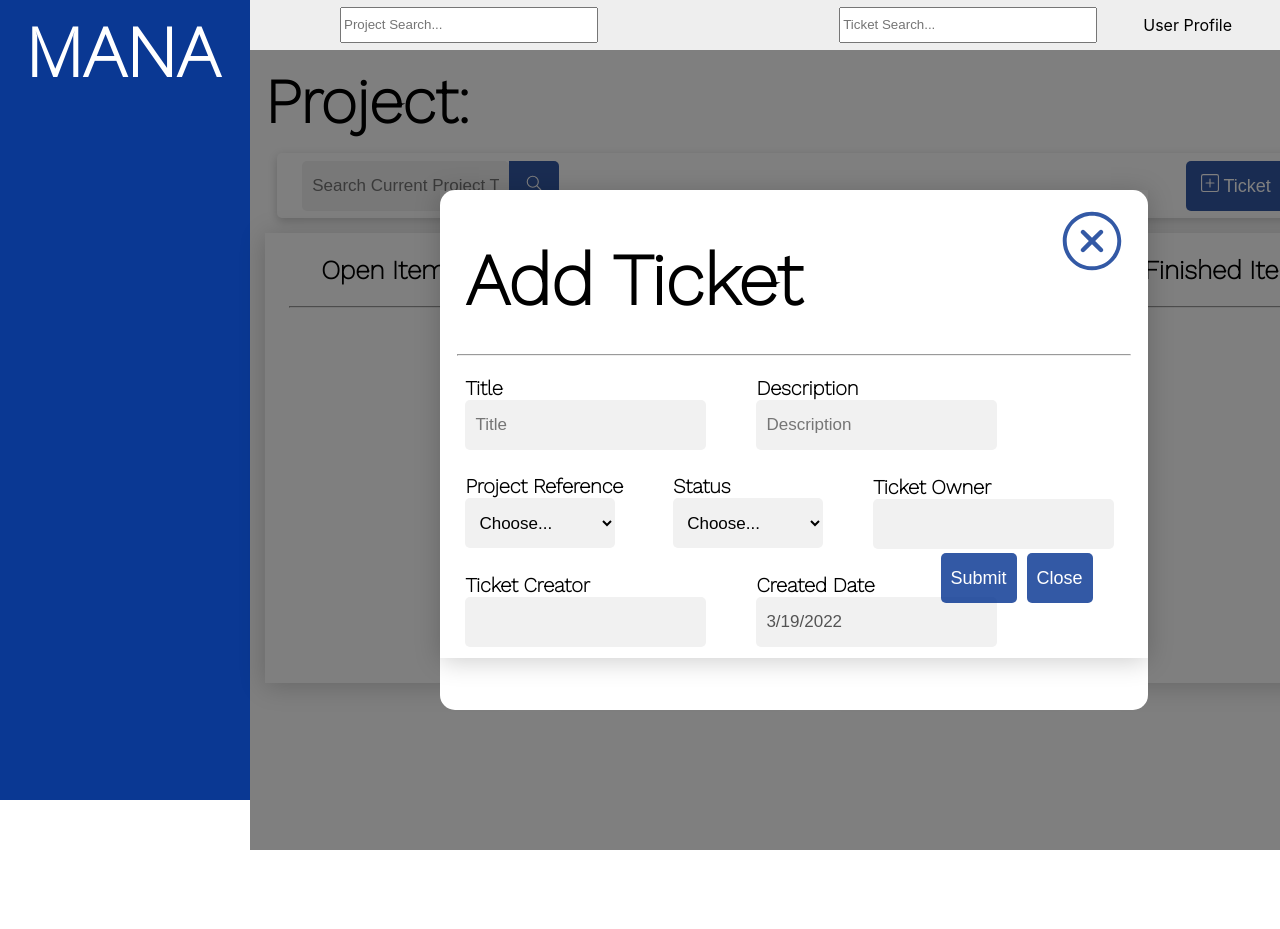
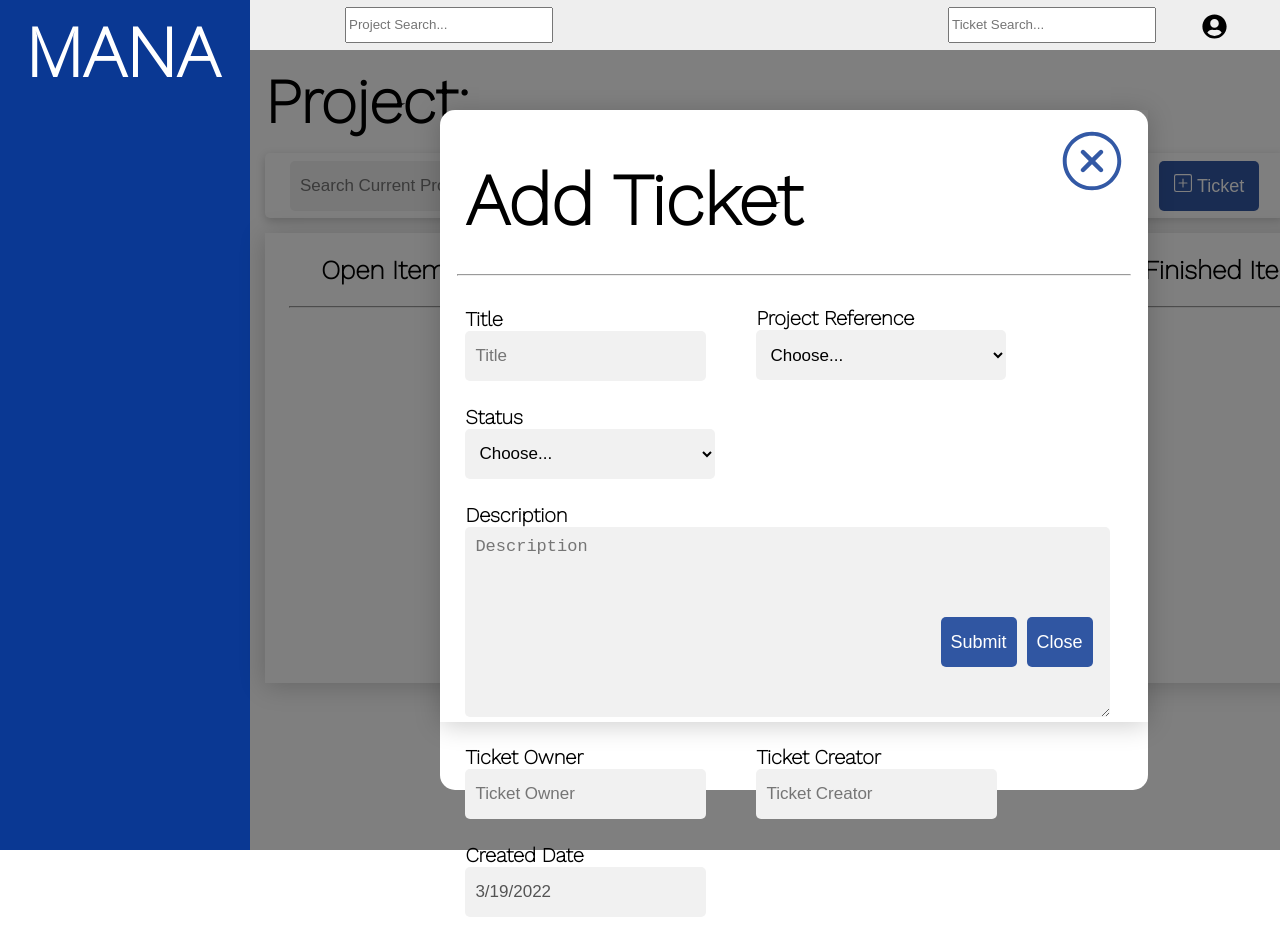
Before and after one commit to Chaptastic12/mana, a React (Create React App) app: page /dashboard/1 in a window 1280 px wide. Both pictures are taken after a click on the button "Ticket". Shown: the top 929 px of the page. Before the commit the page ends 850 px from the top, so only its background shows below. Built offline with nearby package versions, Linux system fonts and the light colour scheme.

Commit message:
Small UI changes
Adjusted some CSS around the app in general so that it flows a bit better and lines up with other components better.

Changed the text input to a textarea for the description field when creating a new ticket

```diff
--- a/src/App.css
+++ b/src/App.css
@@ -9,7 +9,7 @@
 
 .NavBar {
     background-color: rgb(0,48,143,0.8);
-    height: 100vh;
+    height: calc(100vh + 50px);
     width: 15vw;
     min-width: 250px;
 }
--- a/src/components/HeaderBar/HeaderBar.css
+++ b/src/components/HeaderBar/HeaderBar.css
@@ -18,8 +18,8 @@
 
 .HeaderBar__Right{
     justify-content: end;
-    padding-right: 75px;
+    padding-right: 5em;
 }
 .HeaderBar__Left{
-    padding-left: 75px;
+    padding-left: 5em;
 }
--- a/src/components/HeaderBar/HeaderBar.tsx
+++ b/src/components/HeaderBar/HeaderBar.tsx
@@ -1,6 +1,7 @@
 import React, { useState } from 'react'
 
 import { ALLPROJECTS, TICKETS } from '../../DummyData';
+
 import DataList from '../UI Elements/DataList/DataList';
 import DropDown from '../UI Elements/DropDown/DropDown';
 
@@ -21,7 +22,7 @@ const HeaderBar = () => {
         <div className='HeaderBar__Right'>
             <DataList value={selectedTicket} setValue={setSelectedTicket} placeholder='Ticket Search...' id='tickets' name='tickets' listName='ticketSearch' data={TICKETS} useInDropDown='title' link='/dashboard/'/>
 
-            <DropDown data={USER_OPTIONS} title='User Profile'/>
+            <DropDown data={USER_OPTIONS} title='User'/>
         </div>
     </div>
   )
--- a/src/components/Modal/Modal.css
+++ b/src/components/Modal/Modal.css
@@ -10,7 +10,7 @@
 }
 
 .Modal{
-    height: 65%;
+    height: 85%;
     width: 65%;
     min-height: 500px;
     min-width: 500px;
--- a/src/components/UI Elements/DataList/DataList.css
+++ b/src/components/UI Elements/DataList/DataList.css
@@ -1,4 +1,4 @@
 .DataList input {
-    width: 250px;
+    width: 200px;
     height: 30px;
 }
--- a/src/components/UI Elements/DataList/DataList.tsx
+++ b/src/components/UI Elements/DataList/DataList.tsx
@@ -20,7 +20,7 @@ const DataList = (props: PROPS) => {
 
   return (
     <div className='DataList'>
-        <input list={props.listName} name={props.name} id={props.id} placeholder={props.placeholder} value={props.value} onChange={(e) => { props.setValue(e.target.value); navigate(props.link + e.target.value) } } onBlur={() => props.setValue('')} />
+        { props.placeholder && <input list={props.listName} name={props.name} id={props.id} placeholder={props.placeholder} value={props.value} onChange={(e) => { props.setValue(e.target.value); navigate(props.link + e.target.value) } } onBlur={() => props.setValue('')} /> }
         <datalist id={props.listName}>
             {props.data.map(x => { return <option key={x.id} value={x.projectReference} > {x[props.useInDropDown]} </option> })}
         </datalist>
--- a/src/components/UI Elements/DropDown/DropDown.css
+++ b/src/components/UI Elements/DropDown/DropDown.css
@@ -42,3 +42,7 @@
   .dropdown:hover .dropdown-content {
     display: block;
   }
+
+  .dropbtn svg{
+      font-size: 25px;
+  }
--- a/src/components/UI Elements/DropDown/DropDown.tsx
+++ b/src/components/UI Elements/DropDown/DropDown.tsx
@@ -1,4 +1,5 @@
 import React from 'react'
+import { FaUserCircle } from 'react-icons/fa'
 
 import './DropDown.css'
 
@@ -13,9 +14,11 @@ export interface DATA {
 }
 
 const DropDown = (props: PROPS) => {
+    let title;
+    if(props.title === 'User'){title = <FaUserCircle /> }
   return (
     <div className="dropdown">
-        <button className="dropbtn">{props.title}
+        <button className="dropbtn">{title ? title : props.title}
             <i className="fa fa-caret-down"></i>
         </button>
         <div className="dropdown-content">
--- a/src/pages/ProjectDashboard/AddTicketForm/AddTicketForm.css
+++ b/src/pages/ProjectDashboard/AddTicketForm/AddTicketForm.css
@@ -36,6 +36,10 @@
     color: rgb(0,48,143,1);
 }
 
+.AddTicketForm__Form {
+    padding-top: 10px;
+}
+
 .AddTicketForm__Form .Input{
     display: inline-block;
     padding: 12px 25px;
@@ -49,6 +53,7 @@
 }
 
 .AddTicketForm__Form .Input input,
+.AddTicketForm__Form .Input textarea,
 .AddTicketForm__Form .Input select {
     padding: 10px;
     font-size: 17px;
@@ -59,12 +64,18 @@
     text-transform: capitalize;
 }
 
+.AddTicketForm__Form .Input textarea{
+    height: 170px;
+    width: 95%;
+}
+
 .AddTicketForm__Form .Input select{
     height: 50px;
-    width: 150px;
+    width: 250px;
 }
 
-.AddTicketForm__Form .Input input[type=text]:focus{
+.AddTicketForm__Form .Input input[type=text]:focus,
+.AddTicketForm__Form .Input textarea:focus{
     outline: none;
 }
 
--- a/src/pages/ProjectDashboard/AddTicketForm/AddTicketForm.tsx
+++ b/src/pages/ProjectDashboard/AddTicketForm/AddTicketForm.tsx
@@ -18,7 +18,7 @@ const AddTicketForm = (props: Props) => {
         id: '', username: '', email: '', isAdmin: false, isGuest: true, isRegUser: false
     }
 
-    const [ formData, setFormData ] = useState<Ticket>({id: '', title: '', description: '', projectReference:'', status: '', ticketOwner: blankUser, ticketCreator: blankUser, comments: [], createdDate: date.toLocaleDateString()});
+    const [ formData, setFormData ] = useState<Ticket>({id: '', title: '', projectReference:'', status: '', description: '', ticketOwner: blankUser, ticketCreator: blankUser, comments: [], createdDate: date.toLocaleDateString()});
     const [ tempCreator, setTempCreator ] = useState('')
     const [ tempOwner, setTempOwner ] = useState('')
     const [ error, setError ] = useState('');
@@ -48,14 +48,14 @@ const AddTicketForm = (props: Props) => {
                         </select>
         } else if(key === 'ticketOwner'){
             element = <div>
-                <input list="ticketOwner" name="ticketOwners" id="ticketOwners" value={tempOwner} onChange={(e) => { setTempOwner(e.target.value); adjustUser('ticketOwner') } } />
+                <input list="ticketOwner" name="ticketOwners" id="ticketOwners" placeholder='Ticket Owner' value={tempOwner} onChange={(e) => { setTempOwner(e.target.value); adjustUser('ticketOwner') } } />
                 <datalist id="ticketOwner">
                     {USERS.map(x => { return <option key={x.username} value={x.username} /> })}
                 </datalist>
             </div>
         } else if(key === 'ticketCreator'){
             element = <div>
-                <input list="ticketCreator" name="ticketCreators" id="ticketCreators" value={tempCreator} onChange={(e) => { setTempCreator(e.target.value); adjustUser('ticketCreator') } } />
+                <input list="ticketCreator" name="ticketCreators" id="ticketCreators" placeholder='Ticket Creator' value={tempCreator} onChange={(e) => { setTempCreator(e.target.value); adjustUser('ticketCreator') } } />
                 <datalist id="ticketCreator">
                     {USERS.map(x => { return <option key={x.username} value={x.username} /> })}
                 </datalist>
@@ -63,7 +63,7 @@ const AddTicketForm = (props: Props) => {
         } else if(key === 'title'){
             element = <input type='text' placeholder={adjustedKey} value={formData.title} onChange={(e) => setFormData({ ...formData, title: e.target.value }) }  />
         } else if(key === 'description'){
-            element = <input type='text' placeholder={adjustedKey} value={formData.description} onChange={(e) => setFormData({ ...formData, description: e.target.value }) }  />
+            element = <textarea cols={100} rows={10} placeholder={adjustedKey} value={formData.description} onChange={(e) => setFormData({ ...formData, description: e.target.value }) }  />
         } else if(key === 'createdDate'){
             element = <input type='text' placeholder={adjustedKey} value={formData.createdDate} onChange={(e) => setFormData({ ...formData, createdDate: e.target.value }) }  disabled />
         }
--- a/src/pages/ProjectDashboard/ProjectDashBoard.css
+++ b/src/pages/ProjectDashboard/ProjectDashBoard.css
@@ -12,7 +12,8 @@
 .ProjectDashBoard_SearchBar{
     display: flex;
     align-items: center;
-    justify-content: center;
+    justify-content: flex-start;
+    margin-left: 15px;
 }
 
 .ProjectDashBoard__Sections{
```
